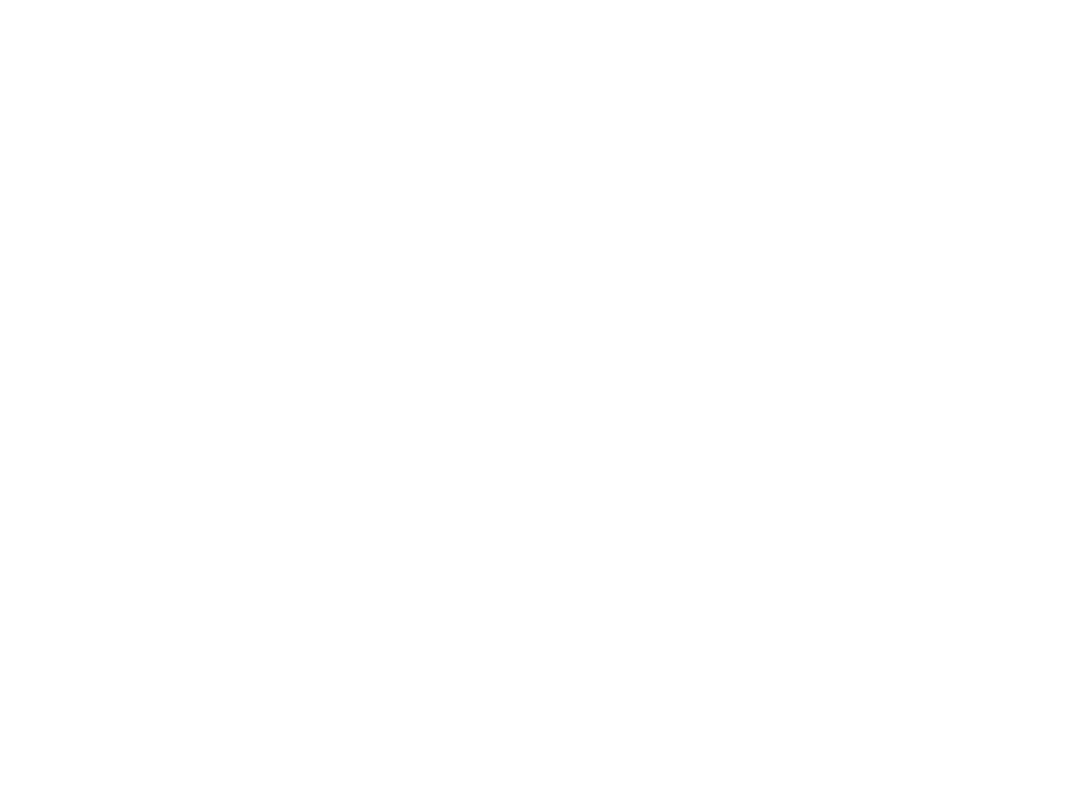
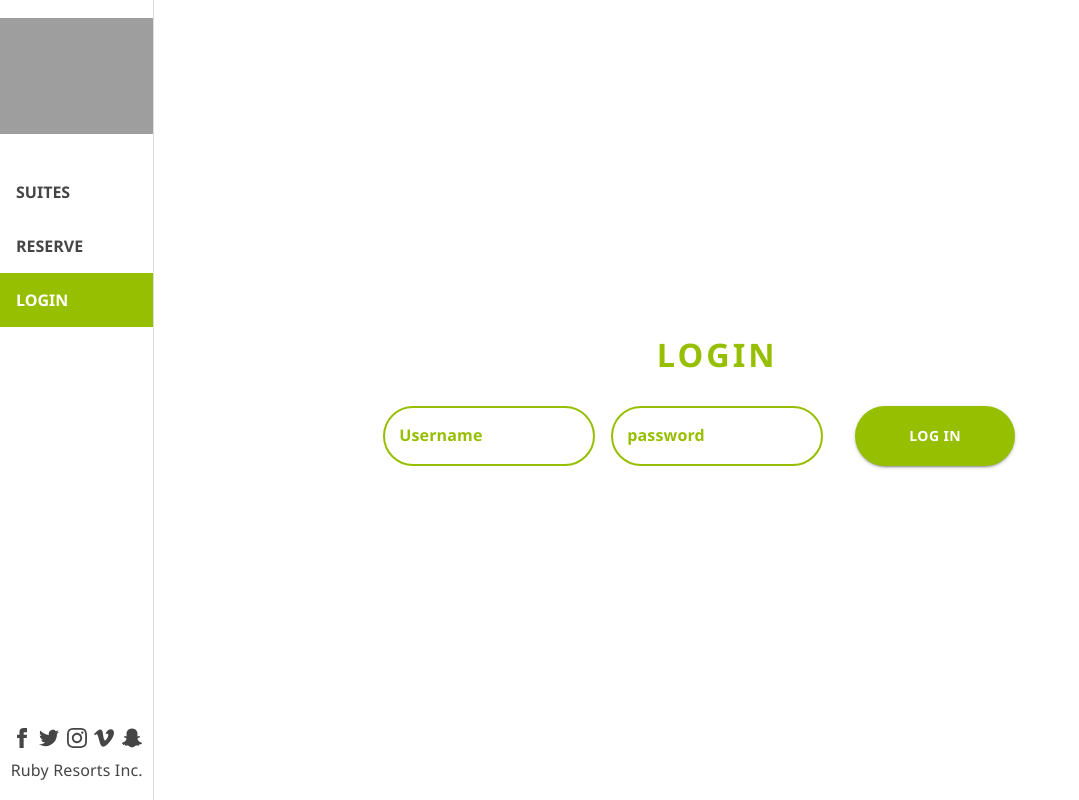
Before and after one commit to anthonymr/ruby-resorts-frontend, a React (Create React App) app: page /login in a window 1280 px wide. Before the commit this address had no page. Shown: the whole page, without its empty margins (0-1079 px from the left). Built offline with nearby package versions, Linux system fonts and the light colour scheme; grey boxes are pictures that could not be loaded.

Commit message:
create login page form and style it

```diff
--- a/src/App.js
+++ b/src/App.js
@@ -3,6 +3,7 @@ import { Routes, Route } from 'react-router-dom';
 import { Box } from '@mui/material';
 import Layout from './components/layout';
 import MainPage from './components/mainpage/mainPage';
+import LoginPage from './components/loginpage/loginPage';
 import ReservePage from './newreservation/newReservePage';
 
 const App = () => (
@@ -16,6 +17,7 @@ const App = () => (
     <Routes>
       <Route element={<Layout />}>
         <Route index element={<MainPage />} />
+        <Route path="login" element={<LoginPage />} />
       </Route>
       <Route path="newreservepage/:roomId" element={<ReservePage />} />
     </Routes>
--- /dev/null
+++ b/src/components/loginpage/loginPage.js
@@ -0,0 +1,38 @@
+import {
+  Box,
+  Typography,
+  TextField,
+  Button,
+} from '@mui/material';
+import loginPageStyle, { loginFormContainerStyle, loginSubmitBtn, loginTextFieldStyle } from './loginStyleObjs';
+
+const LoginPage = () => {
+  const handleSubmit = (e) => {
+    e.preventDefault();
+  };
+  return (
+    <Box
+      sx={loginPageStyle}
+    >
+      <Typography
+        variant="h4"
+        letterSpacing="3px"
+        fontWeight={700}
+        color="text.fourth"
+      >
+        LOGIN
+      </Typography>
+      <form id="login-form" onSubmit={handleSubmit}>
+        <Box sx={loginFormContainerStyle}>
+          <TextField id="username" label="Username" sx={loginTextFieldStyle} />
+          <TextField id="password" type="password" label="password" sx={loginTextFieldStyle} />
+          <Button type="submit" color="secondary" variant="contained" sx={loginSubmitBtn}>
+            Log In
+          </Button>
+        </Box>
+      </form>
+    </Box>
+  );
+};
+
+export default LoginPage;
--- /dev/null
+++ b/src/components/loginpage/loginStyleObjs.js
@@ -0,0 +1,58 @@
+const loginPageStyle = {
+  width: {
+    xs: '100%',
+    sm: '80%',
+    md: '85%',
+    lg: '88%',
+  },
+  minHeight: '100vh',
+  margin: '0 auto',
+  padding: { xs: '25% 0 0', sm: '0' },
+  display: 'flex',
+  flexDirection: 'column',
+  justifyContent: { xs: 'start', sm: 'center' },
+  alignItems: 'center',
+};
+
+export const loginFormContainerStyle = {
+  marginTop: '2rem',
+  display: 'grid',
+  gap: '1rem',
+  gridTemplateColumns: {
+    xs: '1fr',
+    md: '1fr 1fr 1fr',
+  },
+};
+
+export const loginTextFieldStyle = {
+  border: '2px solid #96bf01',
+  borderRadius: '50px',
+  input: { color: '#96bf01', fontWeight: '800', textAlign: 'center' },
+  '.MuiInputLabel-formControl': {
+    color: '#96bf01',
+    padding: 'none',
+    margin: 'none',
+    fontWeight: 800,
+  },
+  width: { xs: '15rem', md: '13rem' },
+
+  '.MuiOutlinedInput-notchedOutline': {
+    border: 'none',
+  },
+};
+
+export const loginSubmitBtn = {
+  width: { xs: '15rem', md: '10rem' },
+  margin: { xs: '1rem 0', md: '0 1rem' },
+  border: '2px solid #96bf01',
+  borderRadius: '50px',
+  fontWeight: 800,
+  padding: '1rem',
+  color: 'text.first',
+  '&:hover': {
+    background: '#ffffff',
+    color: 'text.fourth',
+  },
+};
+
+export default loginPageStyle;
--- a/src/components/navigation/navigationItems.js
+++ b/src/components/navigation/navigationItems.js
@@ -38,6 +38,9 @@ const NavigationItems = () => (
         <ListItem sx={{ margin: 0, padding: 0 }}>
           <NavLink to="newreservepage/0">RESERVE</NavLink>
         </ListItem>
+        <ListItem sx={{ margin: 0, padding: 0 }}>
+          <NavLink to="login">LOGIN</NavLink>
+        </ListItem>
       </List>
     </Box>
     <Box sx={{ margin: '1rem 0' }}>
--- a/src/newreservation/styleObjs.js
+++ b/src/newreservation/styleObjs.js
@@ -22,15 +22,6 @@ const selectStyle = {
   padding: '0.5rem',
   fontWeight: '700',
   width: { xs: '15rem', md: '13rem' },
-  '.MuiOutlinedInput-notchedOutline': {
-    borderColor: 'rgba(228, 219, 233, 0.25)',
-  },
-  '&.Mui-focused .MuiOutlinedInput-notchedOutline': {
-    borderColor: 'rgba(228, 219, 233, 0.25)',
-  },
-  '&:hover .MuiOutlinedInput-notchedOutline': {
-    borderColor: 'rgba(228, 219, 233, 0.25)',
-  },
   '.MuiSvgIcon-root ': {
     fill: 'white !important',
   },
@@ -49,16 +40,7 @@ export const datePickerStyle = {
   width: { xs: '15rem', md: '13rem' },
 
   '.MuiOutlinedInput-notchedOutline': {
-    borderColor: 'rgba(228, 219, 233, 0.25)',
-    border: 'none',
-  },
-  '&.Mui-focused .MuiOutlinedInput-notchedOutline': {
-    borderColor: 'rgba(228, 219, 233, 0.25)',
-    border: 'none',
-  },
-  '&:hover .MuiOutlinedInput-notchedOutline': {
-    borderColor: 'rgba(228, 219, 233, 0.25)',
-    border: 'none',
+    borderRadius: '50px',
   },
   '.MuiSvgIcon-root ': {
     fill: 'white !important',
@@ -78,16 +60,7 @@ export const textFieldStyle = {
   width: { xs: '15rem', md: '13rem' },
 
   '.MuiOutlinedInput-notchedOutline': {
-    borderColor: 'rgba(228, 219, 233, 0.25)',
-    border: 'none',
-  },
-  '&.Mui-focused .MuiOutlinedInput-notchedOutline': {
-    borderColor: 'rgba(228, 219, 233, 0.25)',
-    border: 'none',
-  },
-  '&:hover .MuiOutlinedInput-notchedOutline': {
-    borderColor: 'rgba(228, 219, 233, 0.25)',
-    border: 'none',
+    borderRadius: '50px',
   },
 };
 
```
